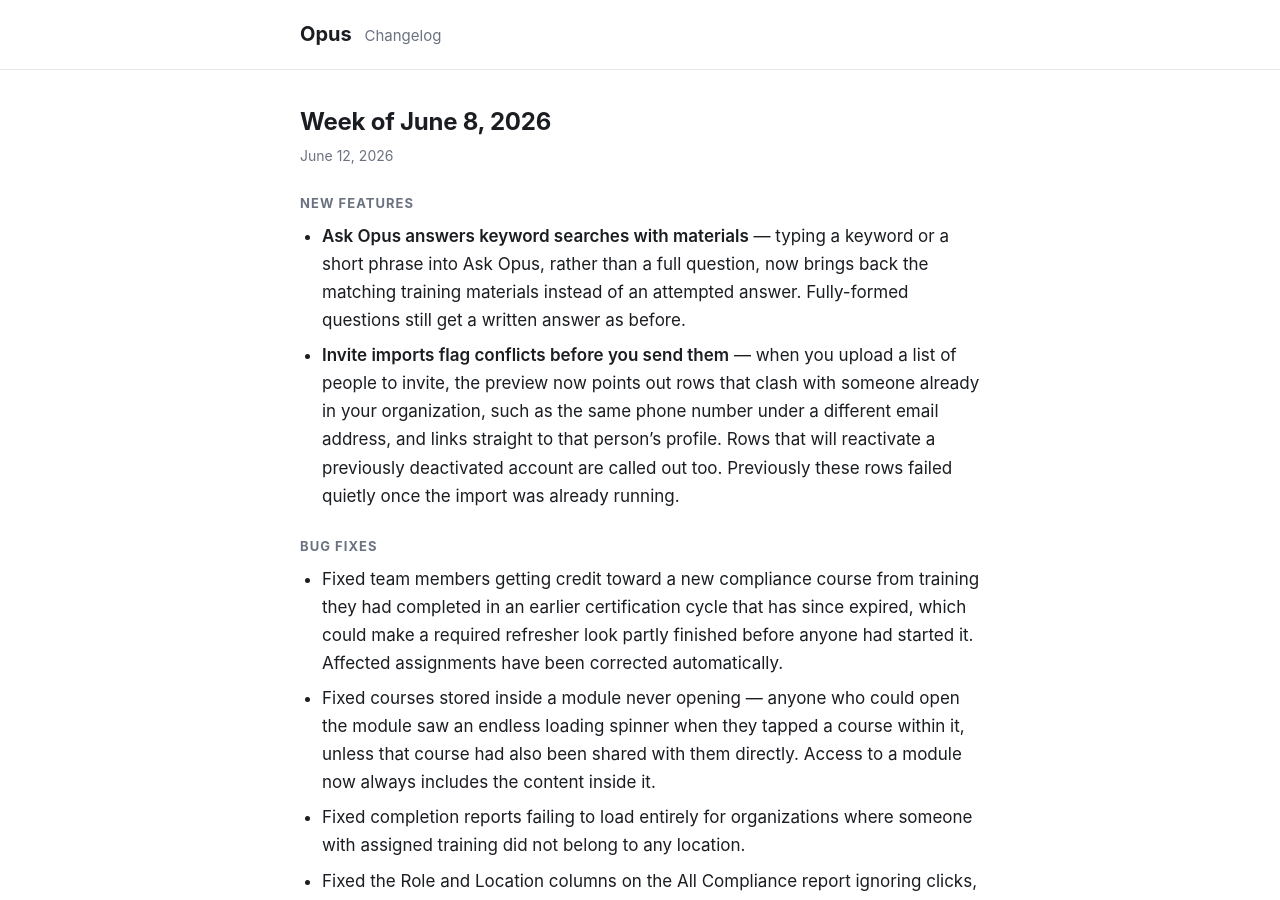
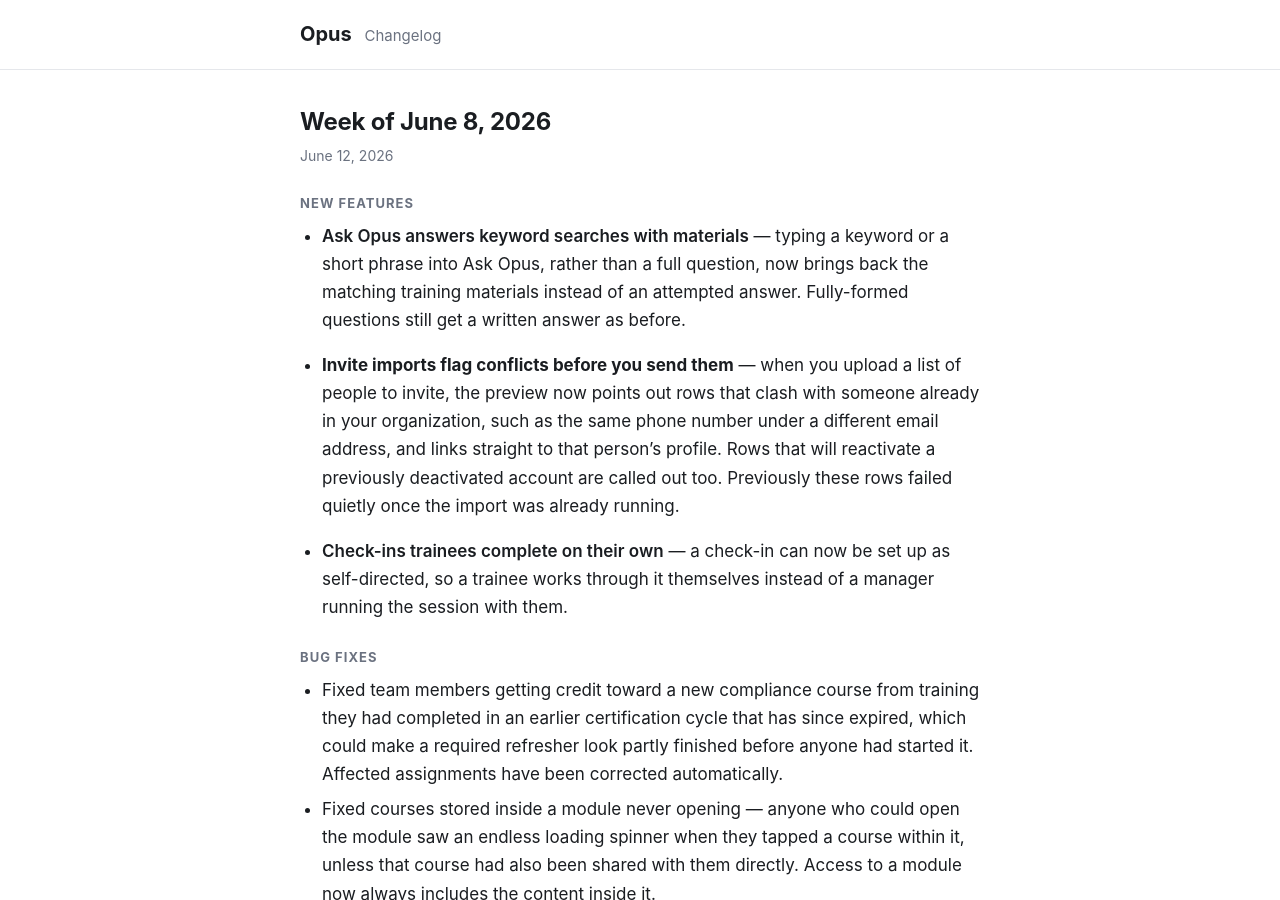
Before and after one commit to opus-training/changelog, a Jekyll site: the page built from _posts/2026-06-12-weekly-update.md, in a window 1280 px wide and 900 px high. Built offline with Jekyll 4.4.1, drawn with Linux system fonts in a browser that asks for light colours.

Commit message:
Add self-directed check-ins launch to week of June 8
Went broadly live 2026-06-11 but its PRs merged earlier, so the
merge-week backfill runs never announced it (the launch-vs-merge gap
now fixed in the agent definition).

```diff
--- a/_posts/2026-06-12-weekly-update.md
+++ b/_posts/2026-06-12-weekly-update.md
@@ -13,6 +13,9 @@
   as the same phone number under a different email address, and links straight to that person's
   profile. Rows that will reactivate a previously deactivated account are called out too. Previously
   these rows failed quietly once the import was already running.
+
+- **Check-ins trainees complete on their own** — a check-in can now be set up as self-directed,
+  so a trainee works through it themselves instead of a manager running the session with them.
 
 ### Bug fixes
 
```
